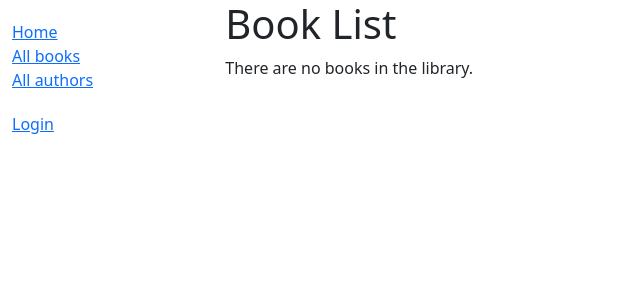
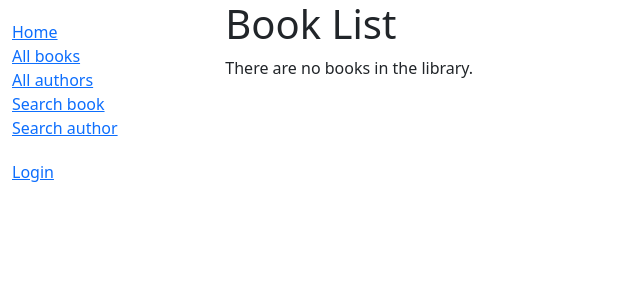
Before and after one commit to lthanh0711/mysite, a Django app: page /catalog/books/ in a window 1280 px wide. Shown: the top 300 px of the page, without its empty margins (0-640 px from the left). Run offline with Django 4.2, Linux system fonts and the light colour scheme; data that the repository does not hold is empty; some libraries are stand-ins or nearby versions.

Commit message:
Part 11: Search book and search author

```diff
--- a/catalog/templates/base_generic.html
+++ b/catalog/templates/base_generic.html
@@ -20,6 +20,8 @@
           <li><a href="{% url 'index' %}">{% trans "Home" %}</a></li>
           <li><a href="{% url 'books' %}">{% trans "All books" %}</a></li>
           <li><a href="{% url 'authors' %}">{% trans "All authors" %}</a></li>
+          <li><a href="{% url 'search-book' %}">{% trans "Search book" %}</a></li>
+          <li><a href="{% url 'search-author' %}">{% trans "Search author" %}</a></li>
         </ul>
         <ul class="sidebar-nav">
           {% if user.is_authenticated %}
--- a/catalog/urls.py
+++ b/catalog/urls.py
@@ -4,16 +4,18 @@ from . import views
 urlpatterns = [
     path('', views.index, name='index'),
     path('books/', views.BookListView.as_view(), name='books'),
+    path('books/search', views.search_book, name='search-book'),
     path('book/<int:pk>', views.BookDetailView.as_view(), name='book-detail'),
+    path('book/<uuid:pk>/renew/', views.renew_book_librarian, name='renew-book-librarian'),
+    path('book/create/', views.BookCreate.as_view(), name='book-create'),
+    path('book/<int:pk>/update/', views.BookUpdate.as_view(), name='book-update'),
+    path('book/<int:pk>/delete/', views.BookDelete.as_view(), name='book-delete'),
     path('authors/', views.AuthorListView.as_view(), name='authors'),
+    path('author/search', views.search_author, name='search-author'),
     path('author/<int:pk>', views.AuthorDetailView.as_view(), name='author-detail'),
-    path('mybooks/', views.LoanedBooksByUserListView.as_view(), name='my-borrowed'),
-    path(r'borrowed/', views.LoanedBooksAllListView.as_view(), name='all-borrowed'),
-    path('book/<uuid:pk>/renew/', views.renew_book_librarian, name='renew-book-librarian'),
     path('author/create/', views.AuthorCreate.as_view(), name='author-create'),
     path('author/<int:pk>/update/', views.AuthorUpdate.as_view(), name='author-update'),
     path('author/<int:pk>/delete/', views.AuthorDelete.as_view(), name='author-delete'),
-    path('book/create/', views.BookCreate.as_view(), name='book-create'),
-    path('book/<int:pk>/update/', views.BookUpdate.as_view(), name='book-update'),
-    path('book/<int:pk>/delete/', views.BookDelete.as_view(), name='book-delete'),
+    path('mybooks/', views.LoanedBooksByUserListView.as_view(), name='my-borrowed'),
+    path(r'borrowed/', views.LoanedBooksAllListView.as_view(), name='all-borrowed'),
 ]
--- a/catalog/views.py
+++ b/catalog/views.py
@@ -8,7 +8,7 @@ from django.http import HttpResponseRedirect
 from django.urls import reverse, reverse_lazy
 from django.views.generic.edit import CreateView, UpdateView, DeleteView
 from .models import Book, Author, BookInstance, Genre
-from catalog.forms import RenewBookModelForm
+from catalog.forms import RenewBookModelForm, SearchBookModelForm, SearchAuthorModelForm
 import datetime
 
 def index(request):
@@ -37,13 +37,11 @@ class BookListView(generic.ListView):
     model = Book
     paginate_by = 10
 
-
 class BookDetailView(generic.DetailView):
     model = Book
 
     def get_context_data(self, **kwargs):
         context = super(BookDetailView, self).get_context_data(**kwargs)
-
         context['genre_all'] = self.object.genre.all
         context['instance_all'] = self.object.bookinstance_set.all
         return context
@@ -106,6 +104,52 @@ def renew_book_librarian(request, pk):
 
     return render(request, 'catalog/book_renew_librarian.html', context)
 
+def search_book(request):
+
+    context = {}
+
+    if request.method == 'POST':
+        form = SearchBookModelForm(request.POST)
+        if form.is_valid():
+            context['book_list'] = Book.objects.filter(title__icontains=form.cleaned_data['title'],
+                                                       author__exact=form.cleaned_data['author'],
+                                                       genre__in=form.cleaned_data['genre'],
+                                                       language__exact=form.cleaned_data['language']
+                                                       )
+            return render(request, 'catalog/book_list.html', context)
+
+    else:
+        form = SearchBookModelForm()
+
+    context = {
+        'search_item': 'Book',
+        'form': form,
+    }
+
+    return render(request, 'catalog/search.html', context)
+
+def search_author(request):
+
+    context = {}
+
+    if request.method == 'POST':
+        form = SearchAuthorModelForm(request.POST)
+        if form.is_valid():
+            context['author_list'] = Author.objects.filter(first_name__icontains=form.cleaned_data['first_name'],
+                                                           last_name__icontains=form.cleaned_data['last_name'],
+                                                           )
+            return render(request, 'catalog/author_list.html', context)
+
+    else:
+        form = SearchAuthorModelForm()
+
+    context = {
+        'search_item': 'Author',
+        'form': form,
+    }
+
+    return render(request, 'catalog/search.html', context)
+
 class AuthorCreate(CreateView):
     model = Author
     fields = ['first_name', 'last_name', 'date_of_birth', 'date_of_death']
```
Also changed, not shown: catalog/forms.py (+11 -1 lines), catalog/templates/catalog/search.html (added, +13 -0 lines), catalog/locale/vi/LC_MESSAGES/django.po, 1 other file.
